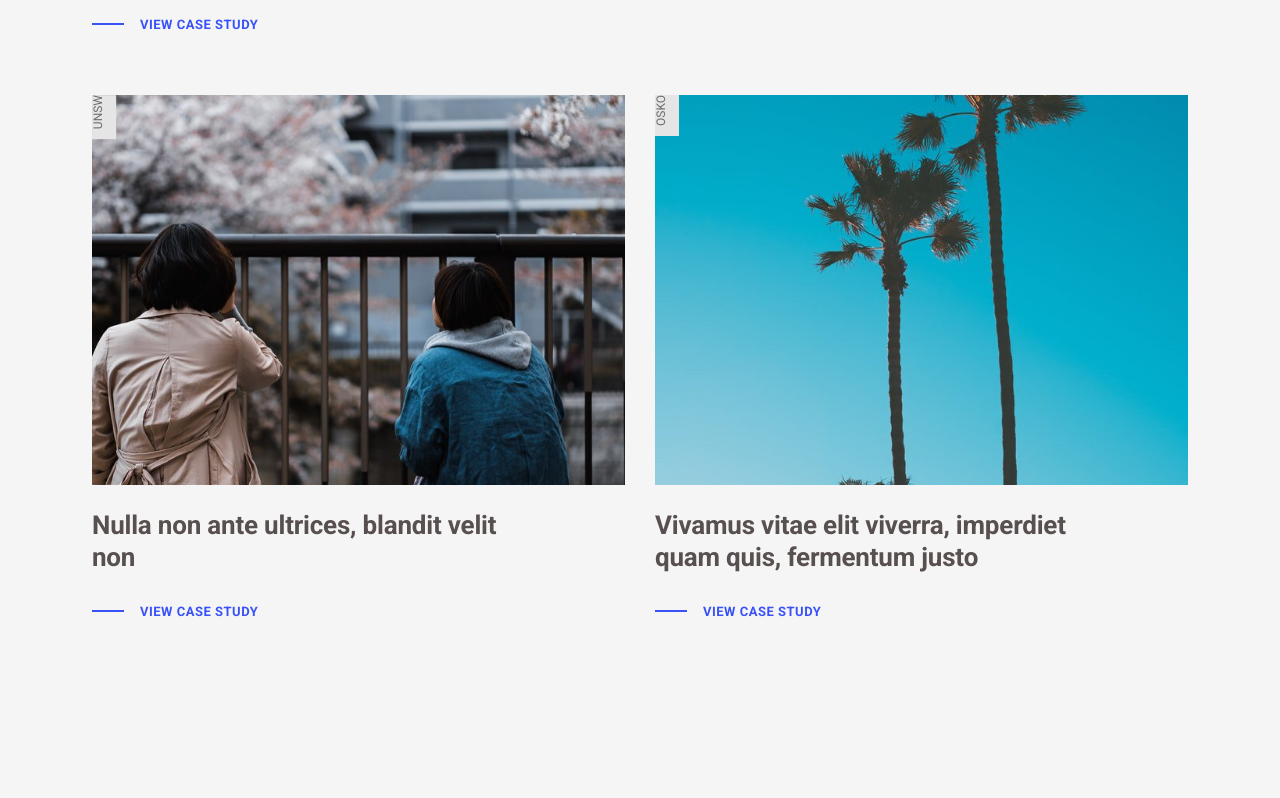
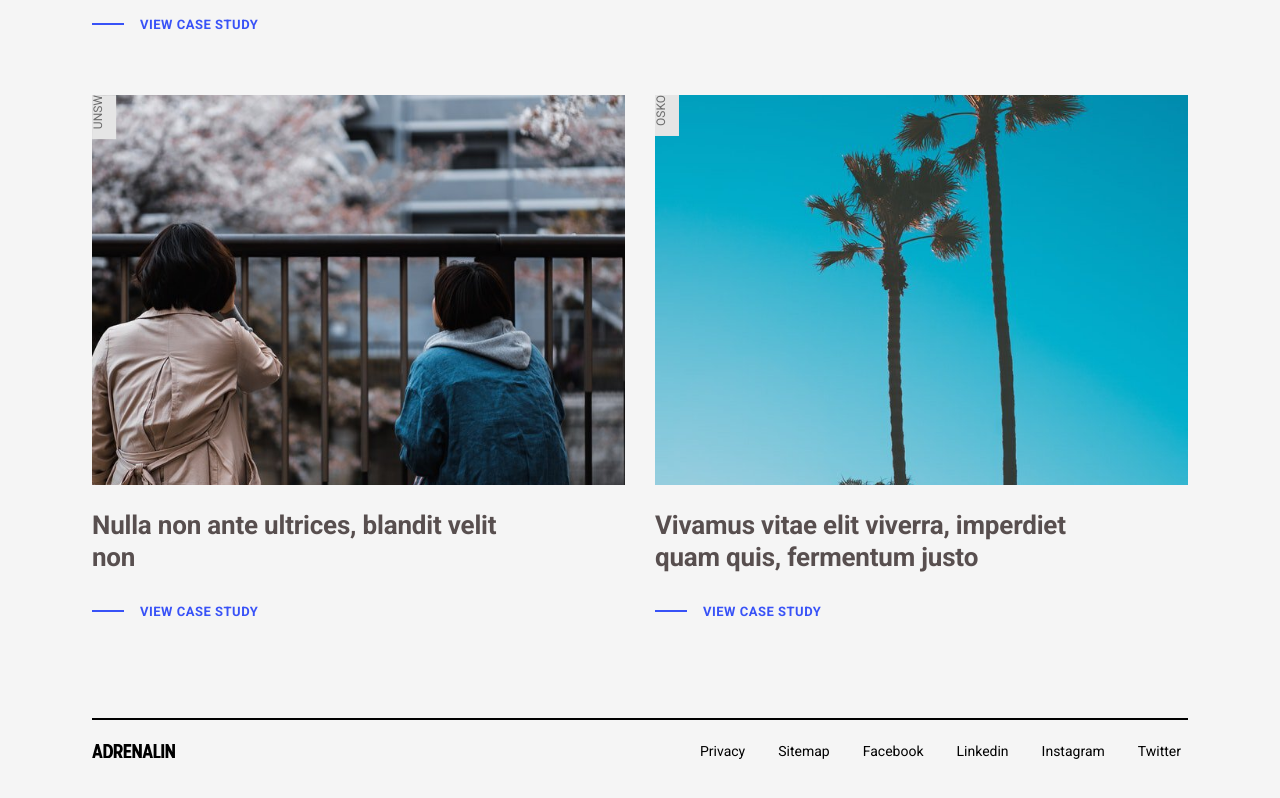
Before and after one commit to fluffystark/fed-coding-challenge, a React (Create React App) app: page / in a window 1280 px wide. Shown: the part 646-1444 px from the top of the page. Before the commit the page ends 1265 px from the top, so only its background shows below. Built offline with nearby package versions, Linux system fonts and the light colour scheme.

Commit message:
Add footer

```diff
--- a/src/App.js
+++ b/src/App.js
@@ -37,6 +37,25 @@ function App() {
         <div className="row">
           { cards }
         </div>
+        <div className="row">
+          <div className="col">
+            <div className="adrenalin-footer pt-4">
+              <div className="row">
+                <div className="col d-flex justify-content-between">
+                  <Logo className="logo footer" />
+                  <div className="d-flex flex-row flex-wrap">
+                    <NavItem>Privacy</NavItem>
+                    <NavItem>Sitemap</NavItem>
+                    <NavItem>Facebook</NavItem>
+                    <NavItem>Linkedin</NavItem>
+                    <NavItem>Instagram</NavItem>
+                    <NavItem>Twitter</NavItem>
+                  </div>
+                </div>
+              </div>
+            </div>
+          </div>
+        </div>
       </div>
     </div>
   );
--- a/src/assets/sass/global.scss
+++ b/src/assets/sass/global.scss
@@ -22,6 +22,10 @@ code {
 
 .logo {
   width: 100px;
+
+  &.footer {
+    width: 83px;
+  }
 }
 
 .App {
@@ -33,7 +37,8 @@ code {
 }
 
 .adrenalin-nav-link {
-  padding-left: 33px;
+  padding-left: 26px;
+  padding-right: 7px;
   font-size: .875rem;
   line-height: .875rem;
   color: black;
@@ -106,3 +111,9 @@ h3 {
   color: $gray800;
   margin-bottom: 0px;
 }
+
+.adrenalin-footer {
+  margin-top: 6.25rem;
+  border-top: 2px solid black;
+  padding-bottom: 53px;
+}
```
